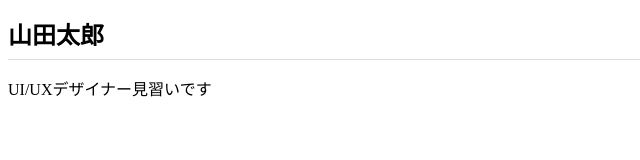
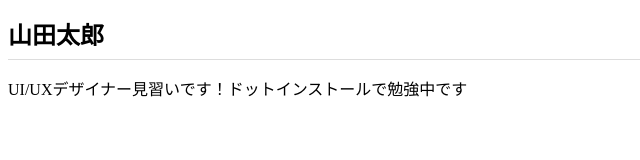
Before and after one commit to Mori05/Mori05.github.io, a plain HTML site: page index.html in a window 1280 px wide. Shown: the whole page, without its empty margins (0-640 px from the left). Drawn offline with Linux system fonts and the light colour scheme.

Commit message:
Add files via upload

```diff
--- a/index.html
+++ b/index.html
@@ -8,7 +8,7 @@
 </head>
 <body>
   <h1>山田太郎</h1>
-  <p>UI/UXデザイナー見習いです</p>
+  <p>UI/UXデザイナー見習いです！ドットインストールで勉強中です</p>
 
 </body>
 </html>
```
